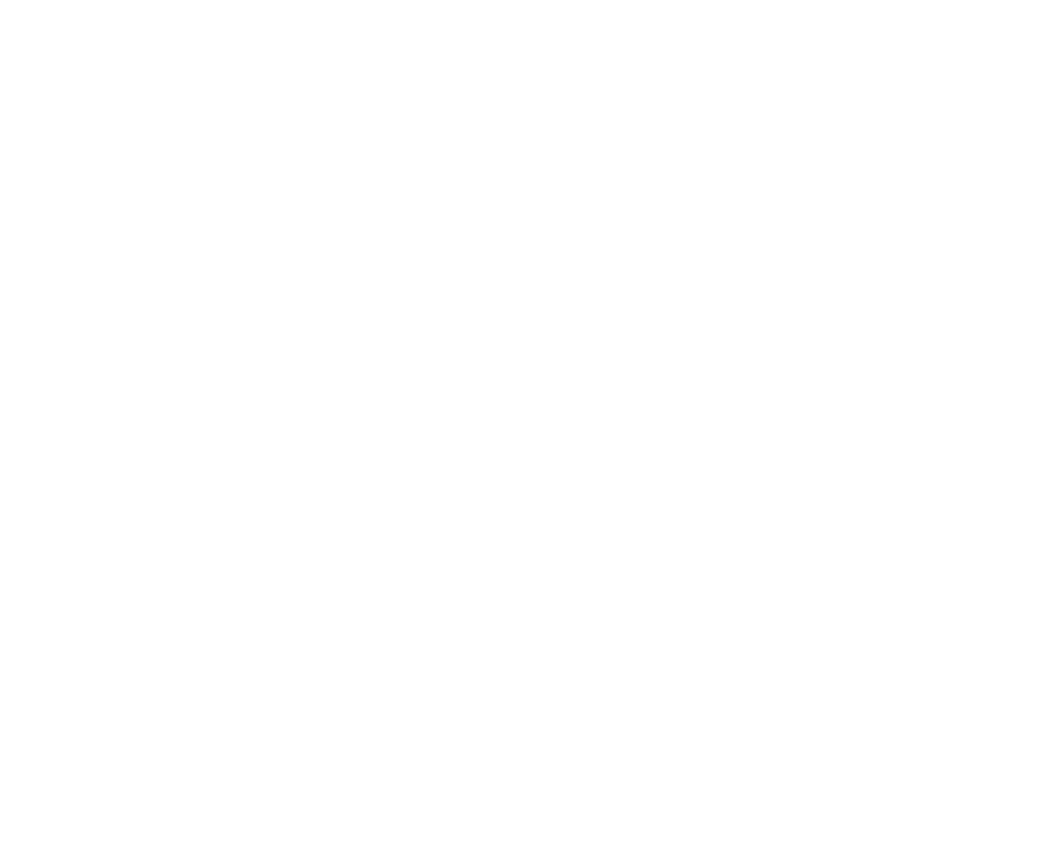
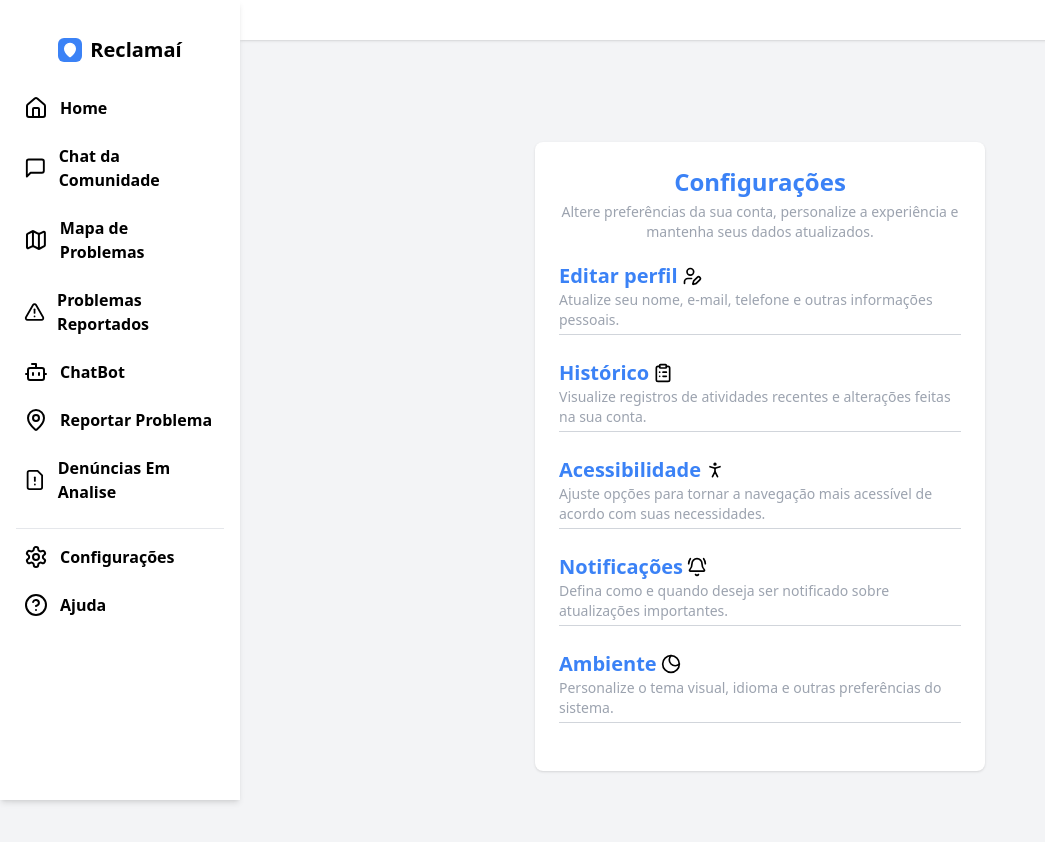
Before and after one commit to FelipePhRosa/Reclamai, a React (Vite) app in the folder frontend/: page /Config in a window 1280 px wide. Before the commit this address had no page. Shown: the top 842 px of the page, without its empty margins (0-1045 px from the left). Before the commit the page ends 800 px from the top, so only its background shows below. Built offline with nearby package versions, Linux system fonts and the light colour scheme.

Commit message:
creating the settings page

```diff
--- a/frontend/src/App.jsx
+++ b/frontend/src/App.jsx
@@ -14,6 +14,7 @@ import { AuthProvider } from './context/AuthProvider';
 import Layout from "./components/Layout";
 import UserList from "./components/Userlist";
 import EditarPerfil from "./components/EditarPerfil";
+import Config from "./components/Config";
 
 
 function App() {
@@ -34,6 +35,7 @@ function App() {
           <Route path="/Ajuda" element={<Ajuda/>}/>
           <Route path="/ChatBot" element={<Layout><ChatBot /></Layout>} />
           <Route path="/EditarPerfil" element={<EditarPerfil/>}/>
+          <Route path="/Config" element={<Config/>}/>
 
         </Routes>
       </Router>
--- /dev/null
+++ b/frontend/src/components/Config.jsx
@@ -0,0 +1,88 @@
+import { UserPen, ClipboardList, PersonStanding, BellRing, Eclipse } from 'lucide-react';
+import Layout from "./Layout";
+import { useNavigate } from 'react-router-dom';
+
+export default function Config() {
+  const navigate = useNavigate();
+
+  const handleProfile = () => {
+    navigate('/EditarPerfil');
+  };
+
+  return (
+    <Layout>
+      <div className='flex justify-center items-center min-h-screen bg-gray-100'>
+        <div className="bg-white w-[450px] p-6 rounded-lg shadow">
+          <div className="text-center">
+            <h1 className="text-blue-500 font-bold text-2xl">Configurações</h1>
+            <p className="text-gray-400 text-sm mt-1">
+              Altere preferências da sua conta, personalize a experiência e mantenha seus dados atualizados.
+            </p>
+          </div>
+
+          <div className='flex flex-col gap-5 py-5'>
+            {/* Editar perfil */}
+            <div>
+              <button onClick={handleProfile} className='flex items-center gap-1 text-left'>
+                <span className='font-semibold text-blue-500 text-xl'>Editar perfil</span>
+                <UserPen className="h-5 w-5" />
+              </button>
+              <p className='text-gray-400 text-sm'>
+                Atualize seu nome, e-mail, telefone e outras informações pessoais.
+              </p>
+              <hr className="my-1 border-gray-300" />
+            </div>
+
+            {/* Histórico */}
+            <div>
+              <button className='flex items-center gap-1 text-left'>
+                <span className='font-semibold text-blue-500 text-xl'>Histórico</span>
+                <ClipboardList className="h-5 w-5" />
+              </button>
+              <p className='text-gray-400 text-sm'>
+                Visualize registros de atividades recentes e alterações feitas na sua conta.
+              </p>
+              <hr className="my-1 border-gray-300" />
+            </div>
+
+            {/* Acessibilidade */}
+            <div>
+              <button className='flex items-center gap-1 text-left'>
+                <span className='font-semibold text-blue-500 text-xl'>Acessibilidade</span>
+                <PersonStanding className="h-5 w-5" />
+              </button>
+              <p className='text-gray-400 text-sm'>
+                Ajuste opções para tornar a navegação mais acessível de acordo com suas necessidades.
+              </p>
+              <hr className="my-1 border-gray-300" />
+            </div>
+
+            {/* Notificações */}
+            <div>
+              <button className='flex items-center gap-1 text-left'>
+                <span className='font-semibold text-blue-500 text-xl'>Notificações</span>
+                <BellRing className="h-5 w-5" />
+              </button>
+              <p className='text-gray-400 text-sm'>
+                Defina como e quando deseja ser notificado sobre atualizações importantes.
+              </p>
+              <hr className="my-1 border-gray-300" />
+            </div>
+
+            {/* Ambiente */}
+            <div>
+              <button className='flex items-center gap-1 text-left'>
+                <span className='font-semibold text-blue-500 text-xl'>Ambiente</span>
+                <Eclipse className="h-5 w-5" />
+              </button>
+              <p className='text-gray-400 text-sm'>
+                Personalize o tema visual, idioma e outras preferências do sistema.
+              </p>
+              <hr className="my-1 border-gray-300" />
+            </div>
+          </div>
+        </div>
+      </div>
+    </Layout>
+  );
+}
--- a/frontend/src/components/Sidebar.jsx
+++ b/frontend/src/components/Sidebar.jsx
@@ -80,7 +80,7 @@ function Sidebar({ isSidebarOpen, toggleSidebar }) {
       </div>
 
       <div className="space-y-2 pb-4">
-        <div className="flex items-center space-x-3 p-2 rounded-md cursor-pointer hover:bg-blue-100">
+        <div className="flex items-center space-x-3 p-2 rounded-md cursor-pointer hover:bg-blue-100" onClick={() => navigate ('/Config')}>
           <Settings />
           {isSidebarOpen && <span className="text-base font-semibold">Configurações</span>}
         </div>
```
